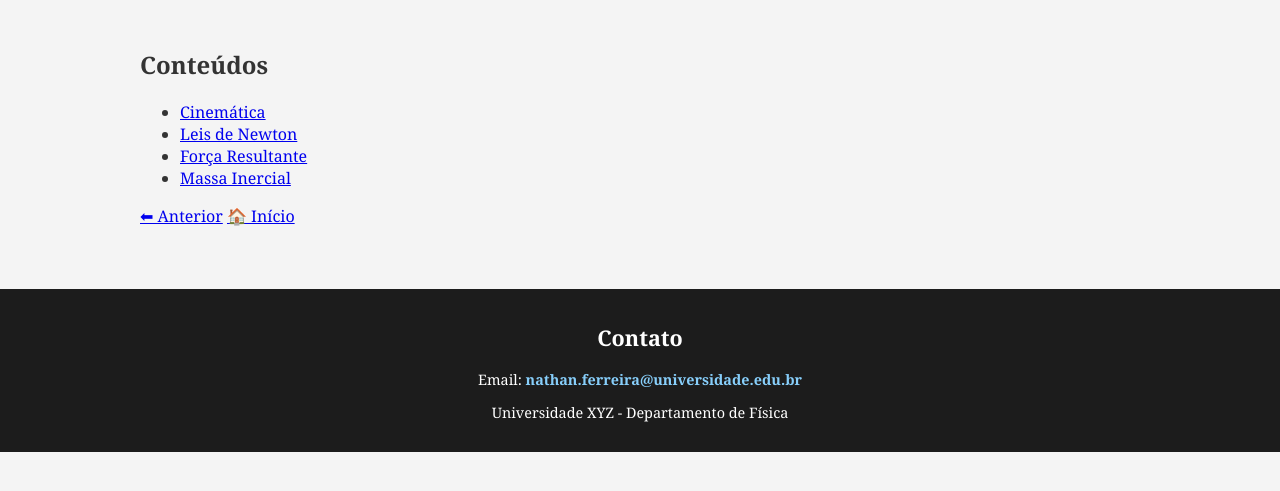
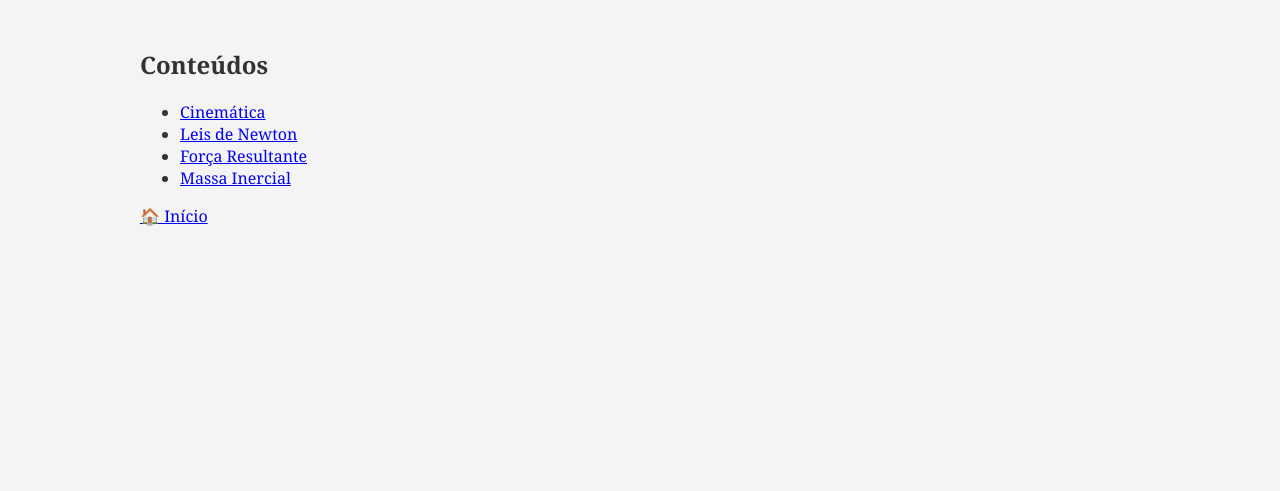
Before and after one commit to NF9826/site-professor-nathan, a plain HTML site: page fisica1.html in a window 1280 px wide. Shown: the part 97-588 px from the top of the page. Drawn offline with Linux system fonts and the light colour scheme.

Commit message:
Update fisica1.html
Retirada de botões supérfluos.

```diff
--- a/fisica1.html
+++ b/fisica1.html
@@ -21,14 +21,9 @@
             </ul>
         </section>
         <nav class="navigation-buttons">
-            <a class="nav-button" href="fisica5.html" title="Voltar para Física V">⬅ Anterior</a>
             <a class="nav-button" href="index.html" title="Voltar à Página Inicial">🏠 Início</a>
         </nav>
     </main>
-    <footer>
-        <h2>Contato</h2>
-        <p>Email: <a href="mailto:nathan.ferreira@universidade.edu.br">nathan.ferreira@universidade.edu.br</a></p>
-        <p>Universidade XYZ - Departamento de Física</p>
-    </footer>
+
 </body>
 </html>
```
